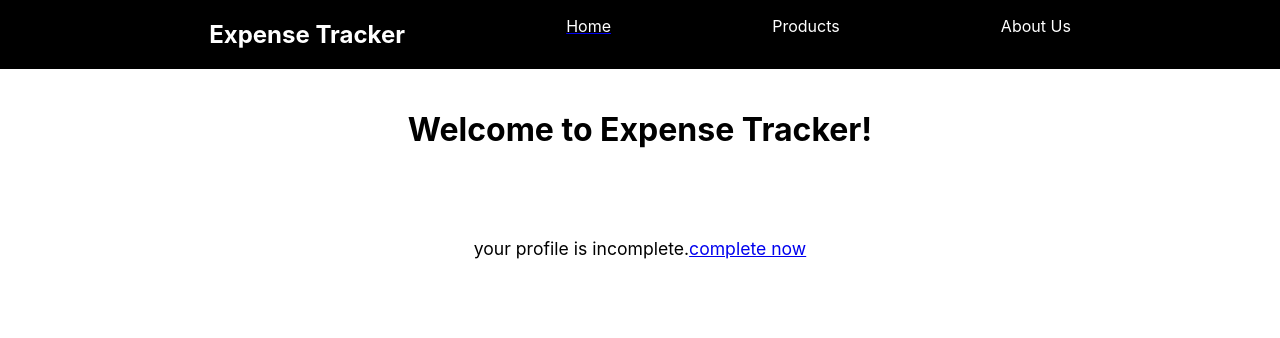
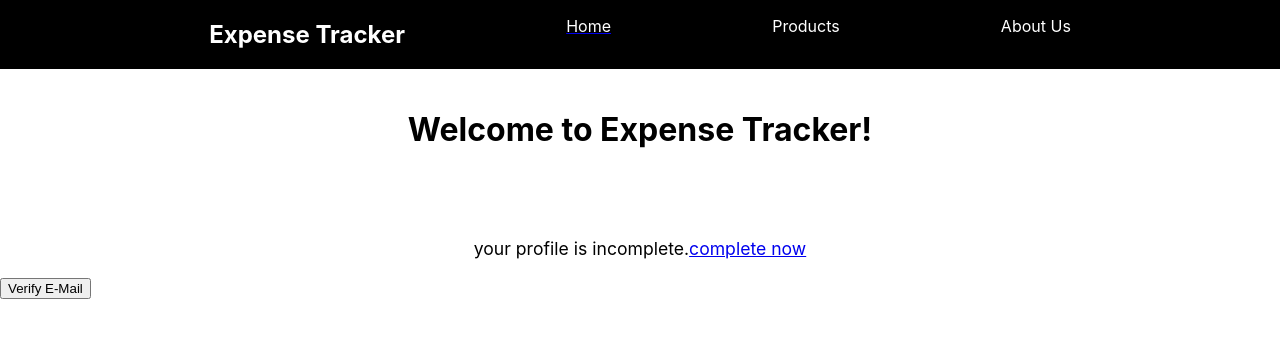
Before and after one commit to saiashish8364/Expense-Tracker, a React (Create React App) app in the folder expensetracker/: page /Home in a window 1280 px wide. Shown: the top 338 px of the page. Built offline with nearby package versions, Linux system fonts and the light colour scheme; no server answers.

Commit message:
expense5

```diff
--- a/expensetracker/src/Components/HomePage/Home.js
+++ b/expensetracker/src/Components/HomePage/Home.js
@@ -1,6 +1,59 @@
+import { useState, useEffect } from "react";
 import { NavLink } from "react-router-dom/cjs/react-router-dom.min";
 
 const Home = () => {
+  const [notVerify, setVerify] = useState(true);
+  async function fetchOnLoad() {
+    try {
+      const resp = await fetch(
+        "https://identitytoolkit.googleapis.com/v1/accounts:lookup?key=AIzaSyBCCfgwCyOwJVyOt98XoUeYffa0QBCV_Yk",
+        {
+          method: "POST",
+          body: JSON.stringify({
+            idToken: String(localStorage.getItem("token")),
+          }),
+          headers: {
+            "Content-Type": "application/json",
+          },
+        }
+      );
+      if (resp.ok) {
+        const data = await resp.json();
+        if (data.users[0].emailVerified) {
+          setVerify(false);
+        }
+      }
+    } catch (error) {
+      alert(error);
+    }
+  }
+  useEffect(() => {
+    fetchOnLoad();
+  }, []);
+  const verifyMail = async () => {
+    try {
+      const response = await fetch(
+        "https://identitytoolkit.googleapis.com/v1/accounts:sendOobCode?key=AIzaSyBCCfgwCyOwJVyOt98XoUeYffa0QBCV_Yk",
+        {
+          method: "POST",
+          headers: {
+            "Content-Type": "application/json",
+          },
+          body: JSON.stringify({
+            requestType: "VERIFY_EMAIL",
+            idToken: localStorage.getItem("token"),
+          }),
+        }
+      );
+      if (response.ok) {
+        const data = await response.json();
+        //console.log(data);
+        alert(`mail sent to ${data.email}`);
+      }
+    } catch (error) {
+      alert(error);
+    }
+  };
   return (
     <>
       <div
@@ -21,6 +74,9 @@ const Home = () => {
           <NavLink to="/Profile">complete now</NavLink>
         </p>
       </section>
+      <div>
+        {notVerify && <button onClick={verifyMail}>Verify E-Mail</button>}
+      </div>
     </>
   );
 };
```
